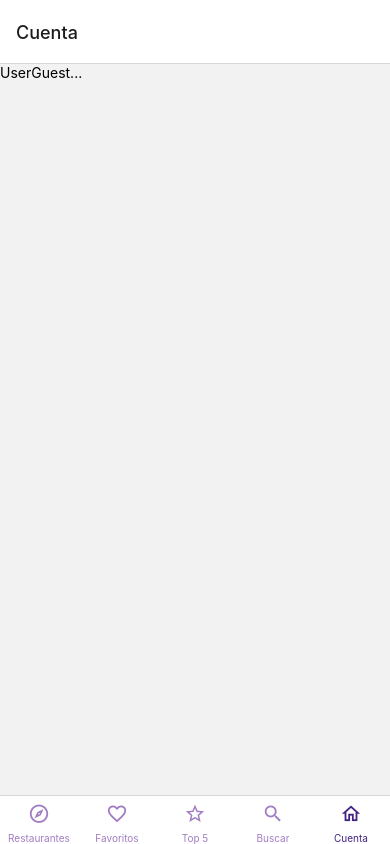
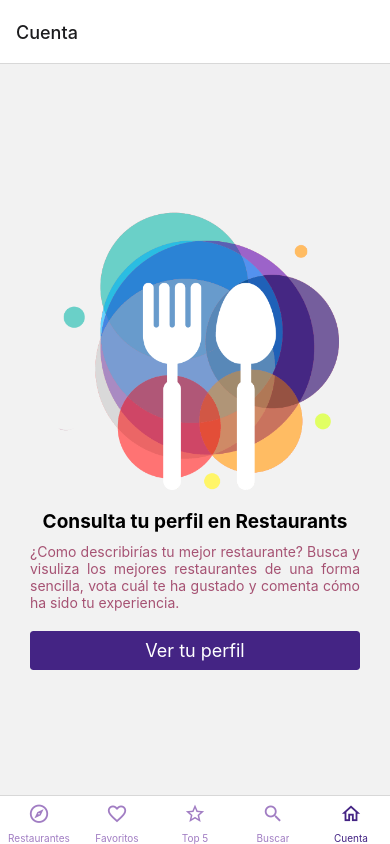
Before and after one commit to jhon-mattos/restaurants, a React Native app: screen /accountStack in a window 390 px wide. Built offline with nearby package versions, Linux system fonts and the light colour scheme.

Commit message:
video 35

```diff
--- a/screens/account/Account.js
+++ b/screens/account/Account.js
@@ -1,5 +1,5 @@
 import React, { useState, useEffect } from "react";
-import { StyleSheet, Text, View } from "react-native";
+import { StyleSheet } from "react-native";
 
 import firebase from "firebase/app";
 import { getAuth, onAuthStateChanged } from "firebase/auth";
@@ -18,10 +18,6 @@ export default function Account() {
     user ? setLogin(true) : setLogin(false);
   }, []);
 
-  // getAuth().onAuthStateChanged((user) => {
-  //   user ? setLogin(true) : setLogin(false);
-  // });
-
   if (login == null) {
     return <Loading isVisible={true} text="Cargando..." />;
   }
--- a/screens/account/UserGuest.js
+++ b/screens/account/UserGuest.js
@@ -1,14 +1,57 @@
 import React from "react";
-import { StyleSheet, Text, View } from "react-native";
-import Loading from "../../components/Loading";
+import { StyleSheet, Text, ScrollView, Image } from "react-native";
+import { Button } from "react-native-elements";
 
 export default function UserGuest() {
   return (
-    <View>
-      <Text>UserGuest...</Text>
-      {/* <Loading isVisible={true} text="Cargando..." /> */}
-    </View>
+    <ScrollView centerContent style={styles.viewBody}>
+      <Image
+        source={require("../../assets/restaurant-logo.png")}
+        resizeMode="contain"
+        style={styles.image}
+      />
+      <Text style={styles.title}>Consulta tu perfil en Restaurants</Text>
+      <Text style={styles.description}>
+        ¿Como describirías tu mejor restaurante? Busca y visuliza los mejores
+        restaurantes de una forma sencilla, vota cuál te ha gustado y comenta
+        cómo ha sido tu experiencia.
+      </Text>
+      <Button
+        title="Ver tu perfil"
+        buttonStyle={styles.button}
+        onPress={() => console.log("Click!!!")}
+      />
+    </ScrollView>
   );
 }
 
-const styles = StyleSheet.create({});
+const styles = StyleSheet.create({
+  viewBody: {
+    marginHorizontal: 30,
+  },
+
+  image: {
+    height: 300,
+    width: "100%",
+    marginBottom: 10,
+    alignItems: "center",
+    justifyContent: "center",
+  },
+
+  title: {
+    fontWeight: "bold",
+    fontSize: 19,
+    marginVertical: 10,
+    textAlign: "center",
+  },
+
+  description: {
+    textAlign: "justify",
+    marginBottom: 20,
+    color: "#a65273",
+  },
+
+  button: {
+    backgroundColor: "#442484",
+  },
+});
```
Also changed, not shown: assets/restaurant-logo.png (added).
